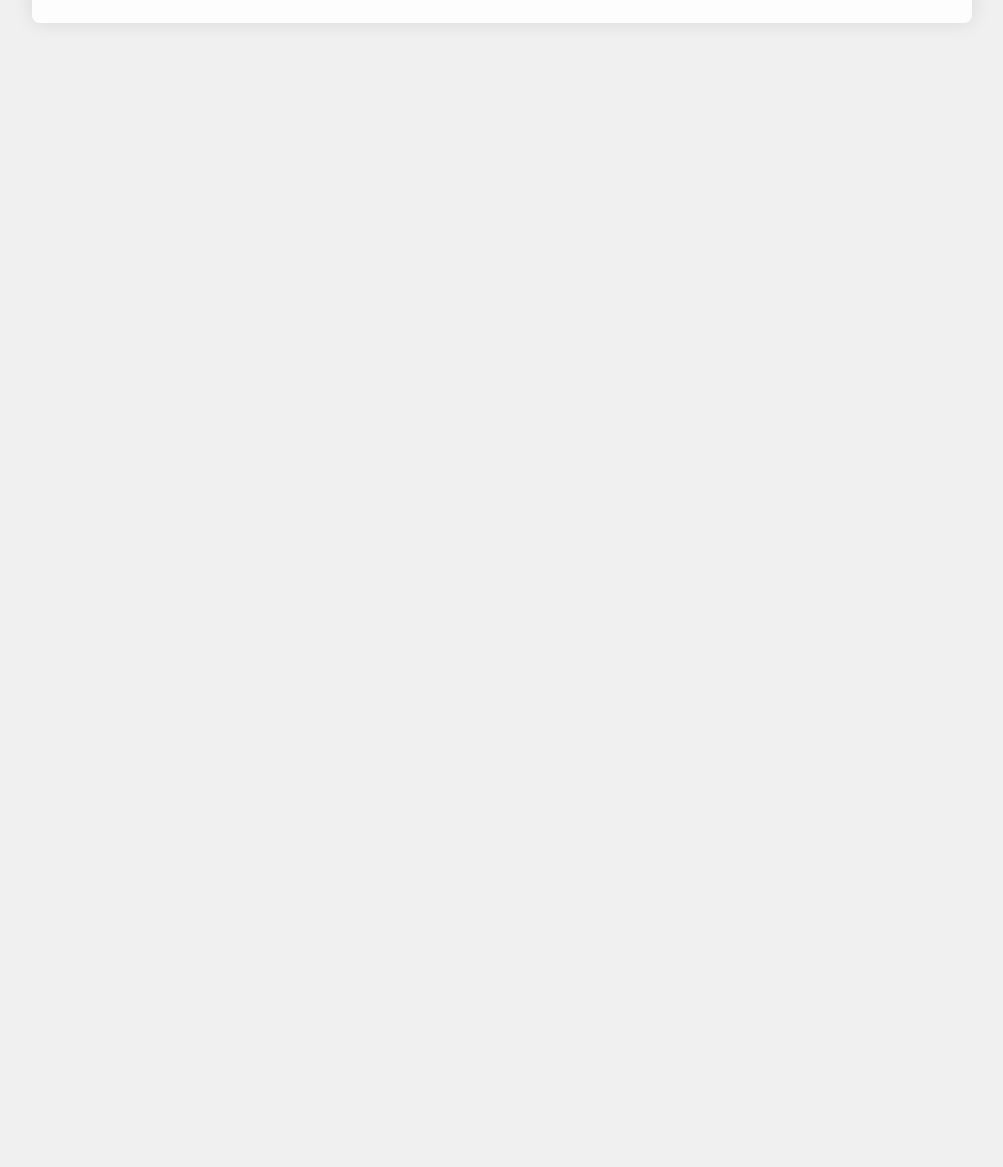
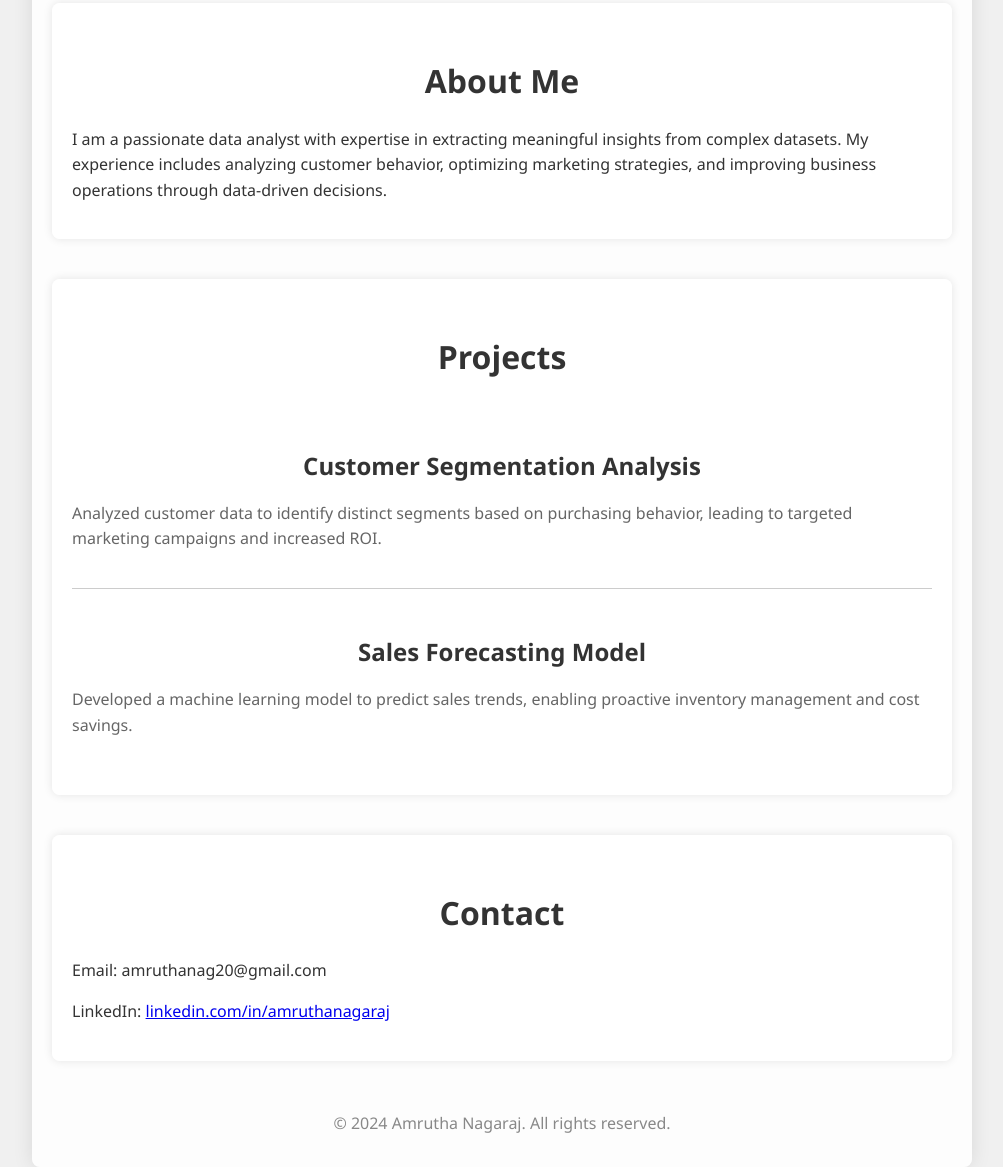
Before and after one commit to amruthanag/amruthanag.github.io, a plain HTML site: page index.html in a window 1280 px wide. Shown: the part 214-1381 px from the top of the page, without its empty margins (138-1141 px from the left). Before the commit the page ends 800 px from the top, so only its background shows below. Drawn offline with Linux system fonts and the light colour scheme.

Commit message:
Update index.html

```diff
--- a/index.html
+++ b/index.html
@@ -126,4 +126,37 @@
         <header>
             <h1>Amrutha Nagaraj</h1>
             <h2>Data Analyst</h2>
-        </header
+        </header>
+
+        <section id="about" class="section">
+            <h3>About Me</h3>
+            <p>I am a passionate data analyst with expertise in extracting meaningful insights from complex datasets. My experience includes analyzing customer behavior, optimizing marketing strategies, and improving business operations through data-driven decisions.</p>
+        </section>
+
+        <section id="projects" class="section">
+            <h3>Projects</h3>
+            <div class="project">
+                <h3>Customer Segmentation Analysis</h3>
+                <p>Analyzed customer data to identify distinct segments based on purchasing behavior, leading to targeted marketing campaigns and increased ROI.</p>
+            </div>
+            <div class="project">
+                <h3>Sales Forecasting Model</h3>
+                <p>Developed a machine learning model to predict sales trends, enabling proactive inventory management and cost savings.</p>
+            </div>
+            <!-- Add more projects as needed -->
+        </section>
+
+        <section id="contact" class="section">
+            <h3>Contact</h3>
+            <p>Email: amruthanag20@gmail.com</p>
+            <p>LinkedIn: <a href="https://www.linkedin.com/in/amruthanagaraj/" target="_blank">linkedin.com/in/amruthanagaraj</a></p>
+            <!-- Add more contact information or social media links as needed -->
+        </section>
+
+        <footer>
+            <p>&copy; 2024 Amrutha Nagaraj. All rights reserved.</p>
+        </footer>
+    </div>
+</body>
+
+</html>
```
